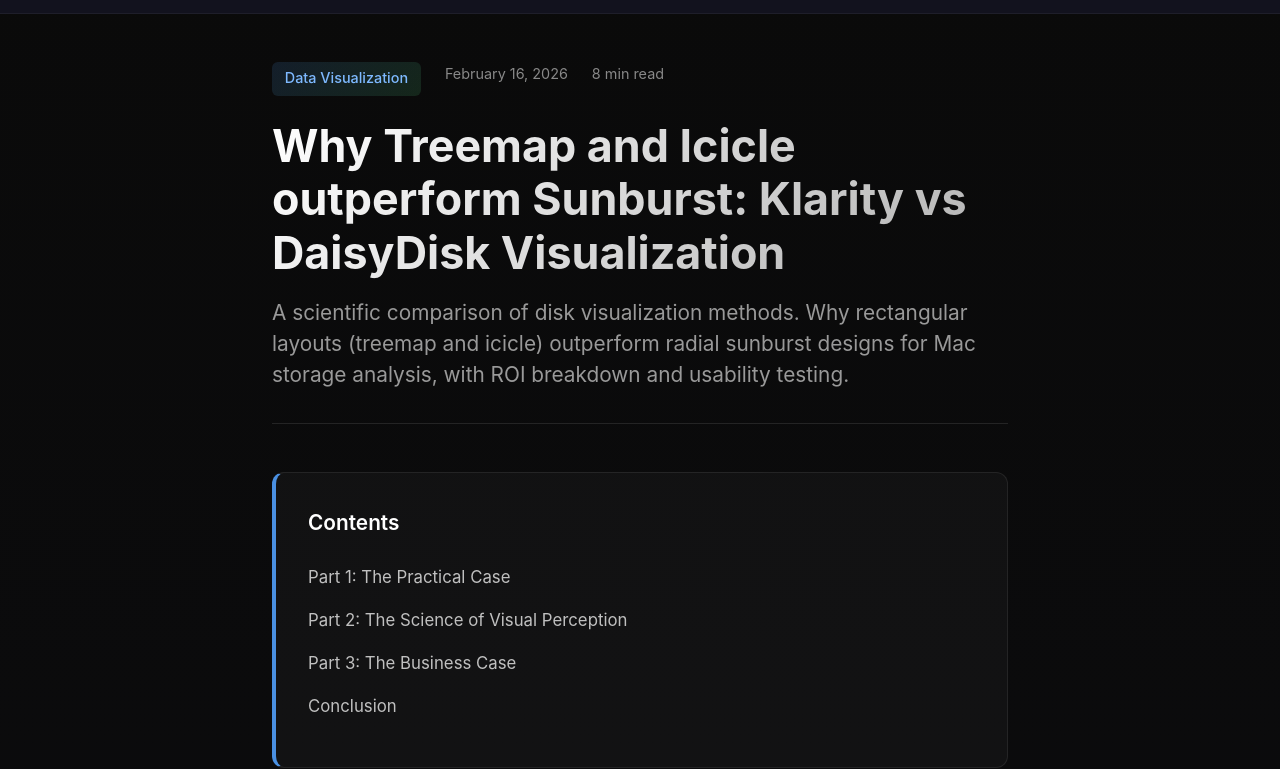
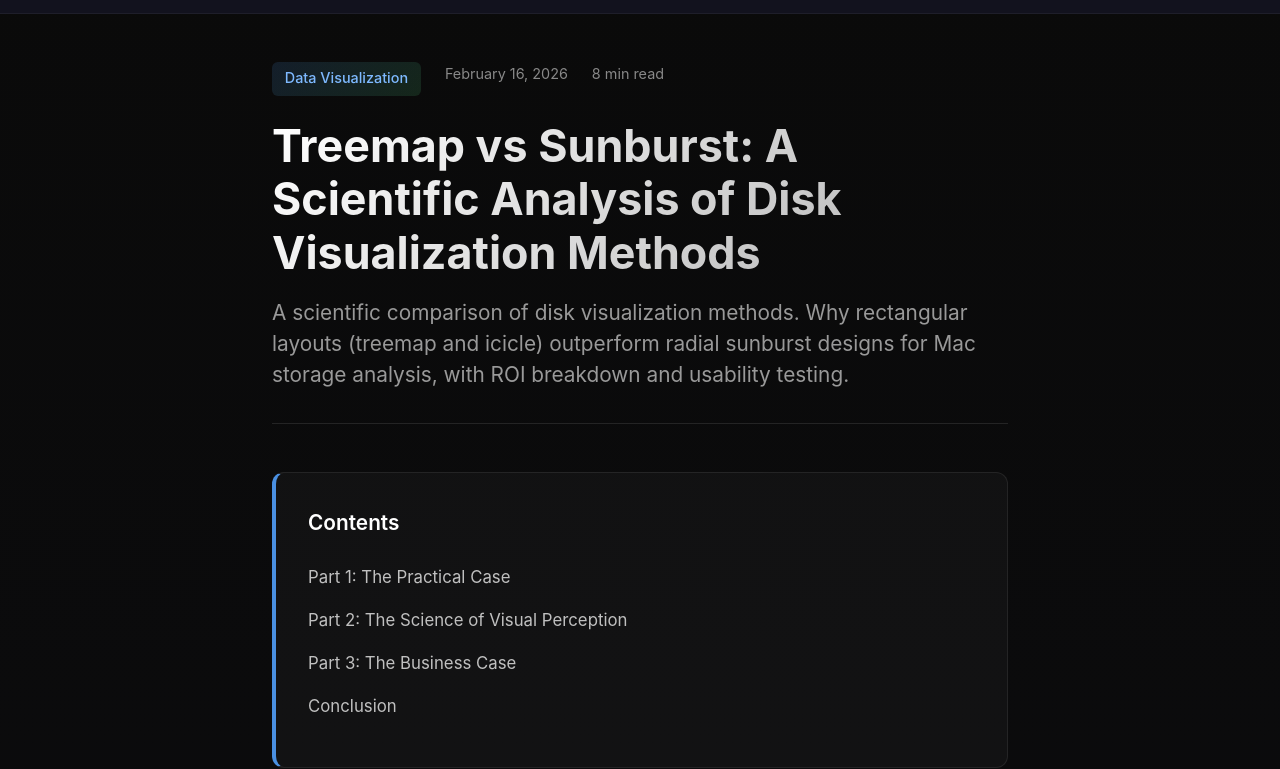
Before and after one commit to mukul-rgb-beep/Klarity-site, a plain HTML site: page blog/treemap-icicle-vs-sunburst.html in a window 1280 px wide. Shown: the part 52-821 px from the top of the page. Drawn offline with Linux system fonts and the light colour scheme.

Commit message:
Update treemap-icicle-vs-sunburst.html

```diff
--- a/blog/treemap-icicle-vs-sunburst.html
+++ b/blog/treemap-icicle-vs-sunburst.html
@@ -491,7 +491,7 @@
                 <span>February 16, 2026</span>
                 <span>8 min read</span>
             </div>
-            <h1>Why Treemap and Icicle outperform Sunburst: Klarity vs DaisyDisk Visualization</h1>
+            <h1>Treemap vs Sunburst: A Scientific Analysis of Disk Visualization Methods </h1>
             <p class="subtitle">A scientific comparison of disk visualization methods. Why rectangular layouts (treemap and icicle) outperform radial sunburst designs for Mac storage analysis, with ROI breakdown and usability testing.</p>
         </header>
 
```
